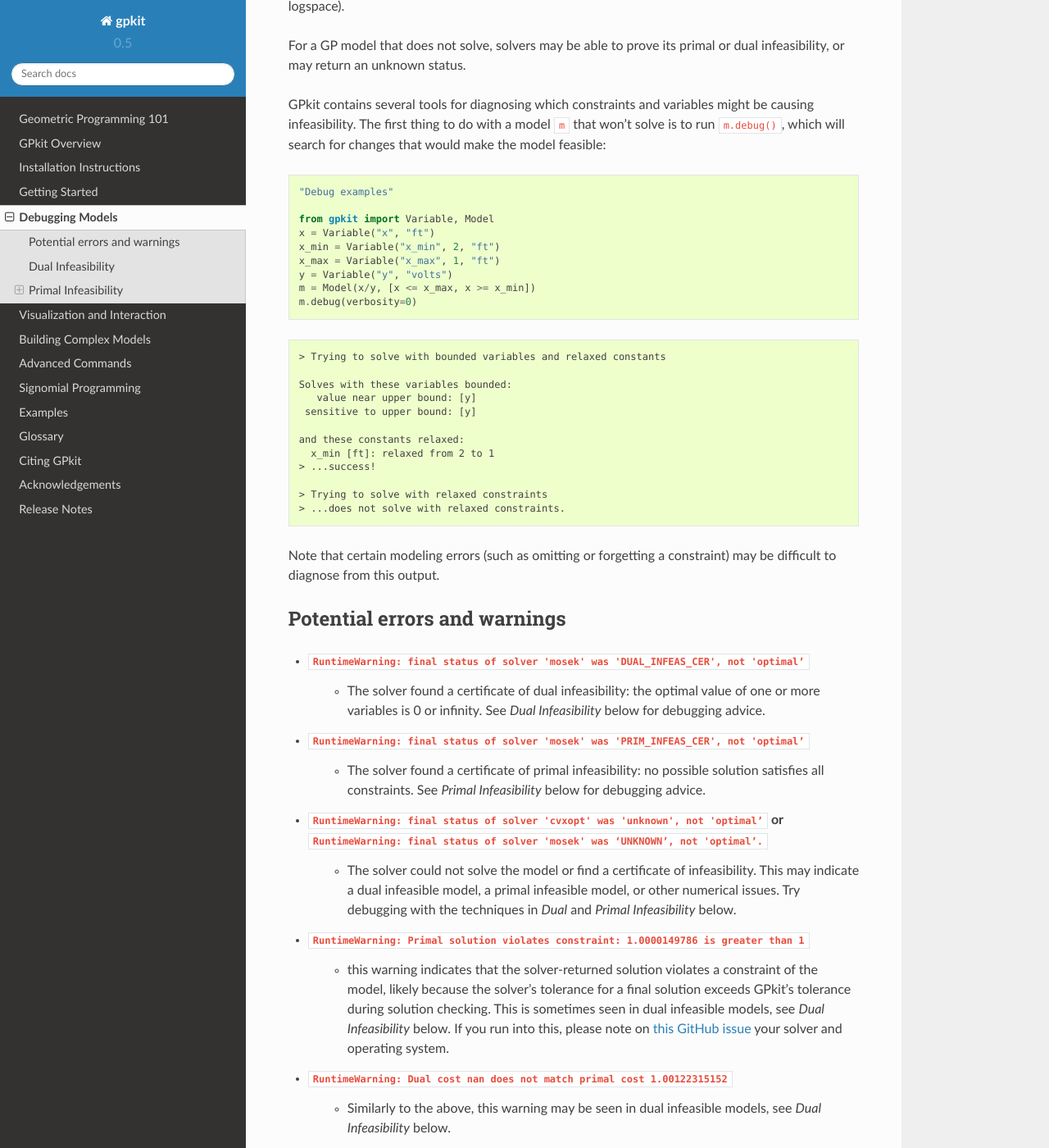
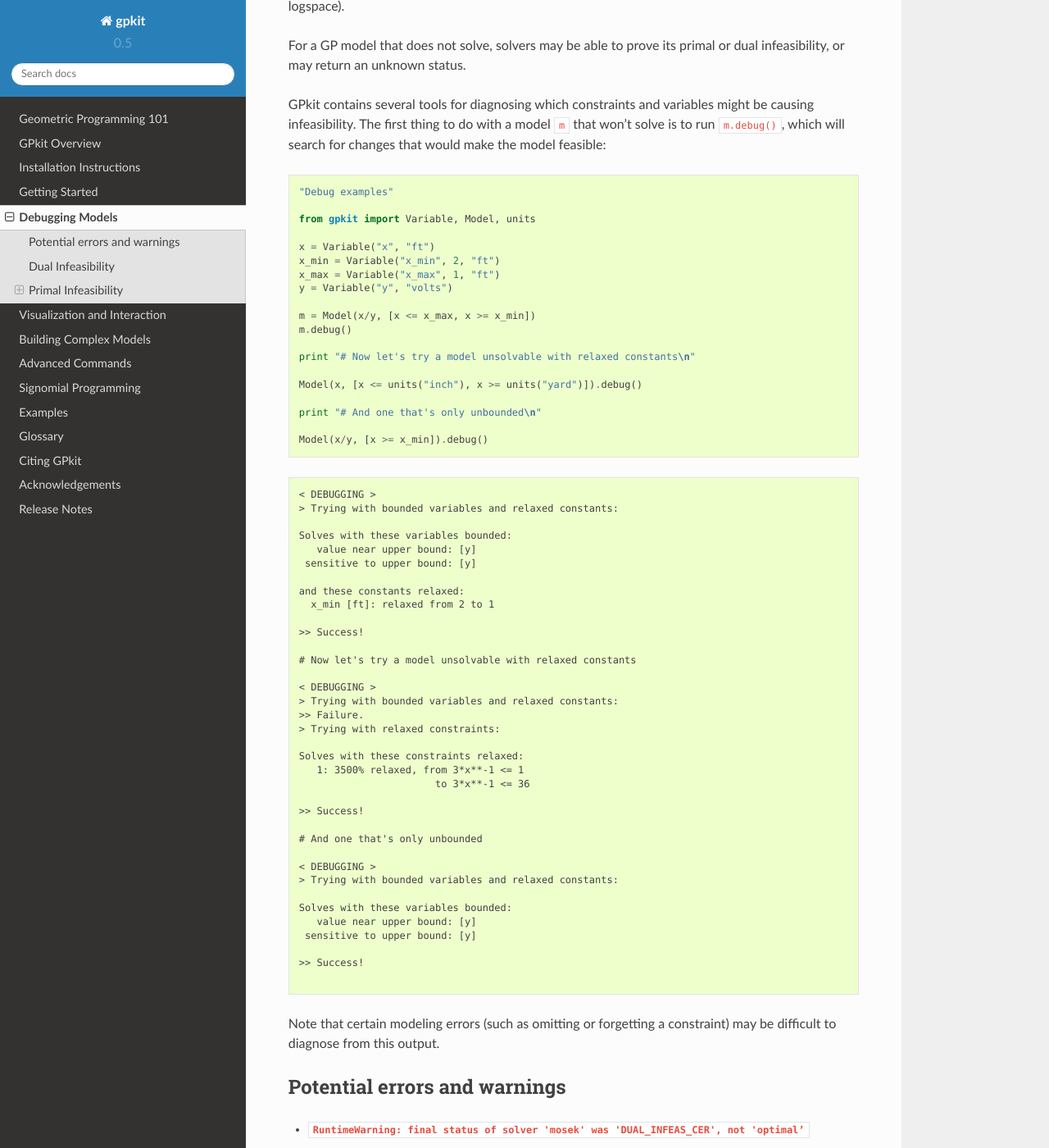
Before and after one commit to convexengineering/gpkit, a Sphinx documentation site: the page built from docs/source/debugging.rst, in a window 1280 px wide and 1400 px high, scrolled down 236 px. Shown: the whole window at 82% size. Built offline with Sphinx 7.4.7 and the Read the Docs theme 2.0.0, drawn with Linux system fonts in a browser that asks for light colours.

Commit message:
better debug messages and sensitivity

```diff
--- a/docs/source/examples/debug.py
+++ b/docs/source/examples/debug.py
@@ -1,9 +1,19 @@
 "Debug examples"
 
-from gpkit import Variable, Model
+from gpkit import Variable, Model, units
+
 x = Variable("x", "ft")
 x_min = Variable("x_min", 2, "ft")
 x_max = Variable("x_max", 1, "ft")
 y = Variable("y", "volts")
+
 m = Model(x/y, [x <= x_max, x >= x_min])
-m.debug(verbosity=0)
+m.debug()
+
+print "# Now let's try a model unsolvable with relaxed constants\n"
+
+Model(x, [x <= units("inch"), x >= units("yard")]).debug()
+
+print "# And one that's only unbounded\n"
+
+Model(x/y, [x >= x_min]).debug()
--- a/docs/source/examples/debug_output.txt
+++ b/docs/source/examples/debug_output.txt
@@ -1,4 +1,5 @@
-> Trying to solve with bounded variables and relaxed constants
+< DEBUGGING >
+> Trying with bounded variables and relaxed constants:
 
 Solves with these variables bounded:
    value near upper bound: [y]
@@ -6,7 +7,29 @@ Solves with these variables bounded:
 
 and these constants relaxed:
   x_min [ft]: relaxed from 2 to 1
-> ...success!
 
-> Trying to solve with relaxed constraints
-> ...does not solve with relaxed constraints.
+>> Success!
+
+# Now let's try a model unsolvable with relaxed constants
+
+< DEBUGGING >
+> Trying with bounded variables and relaxed constants:
+>> Failure.
+> Trying with relaxed constraints:
+
+Solves with these constraints relaxed:
+   1: 3500% relaxed, from 3*x**-1 <= 1
+                       to 3*x**-1 <= 36
+
+>> Success!
+
+# And one that's only unbounded
+
+< DEBUGGING >
+> Trying with bounded variables and relaxed constants:
+
+Solves with these variables bounded:
+   value near upper bound: [y]
+ sensitive to upper bound: [y]
+
+>> Success!
```
Also changed, not shown: 1 other file.
